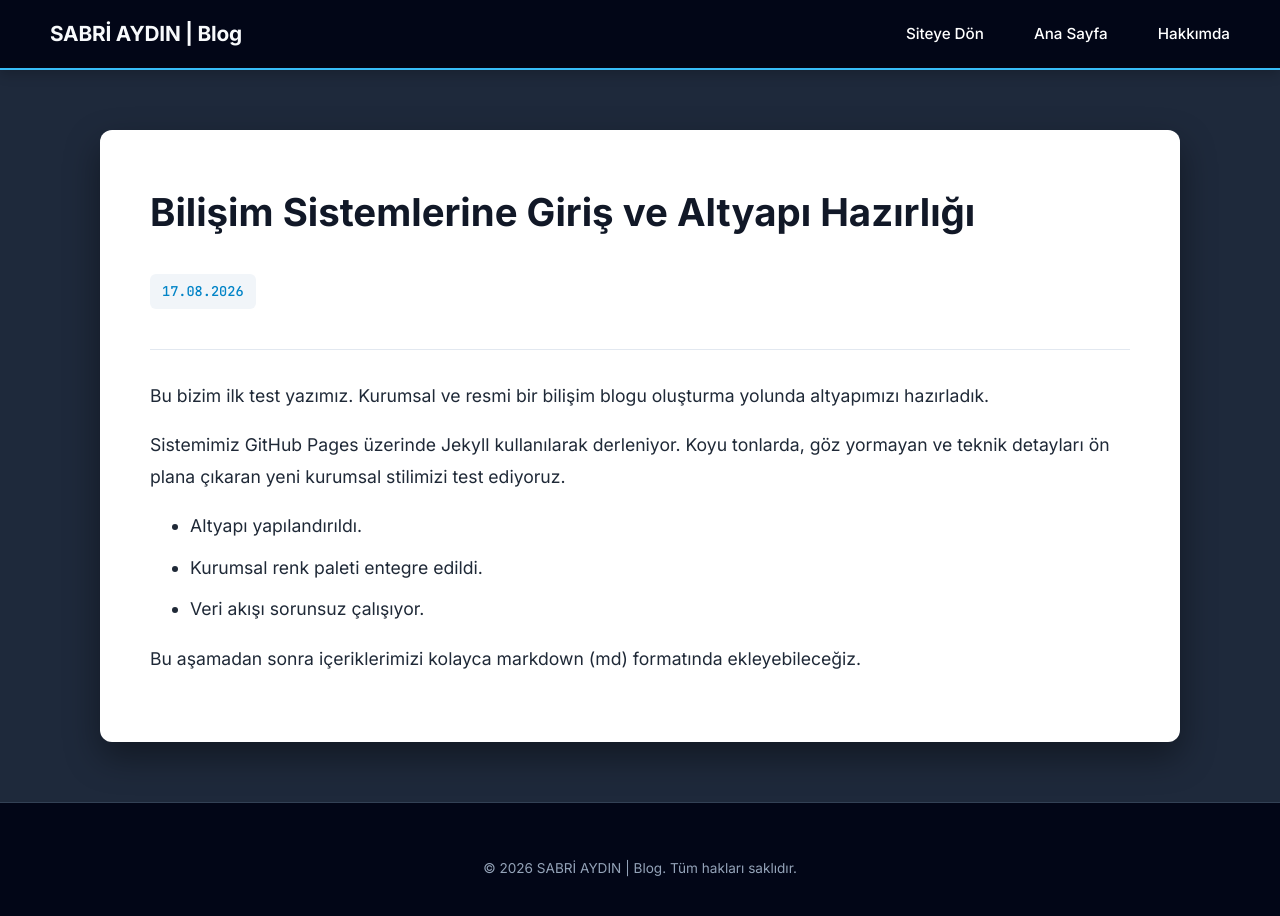
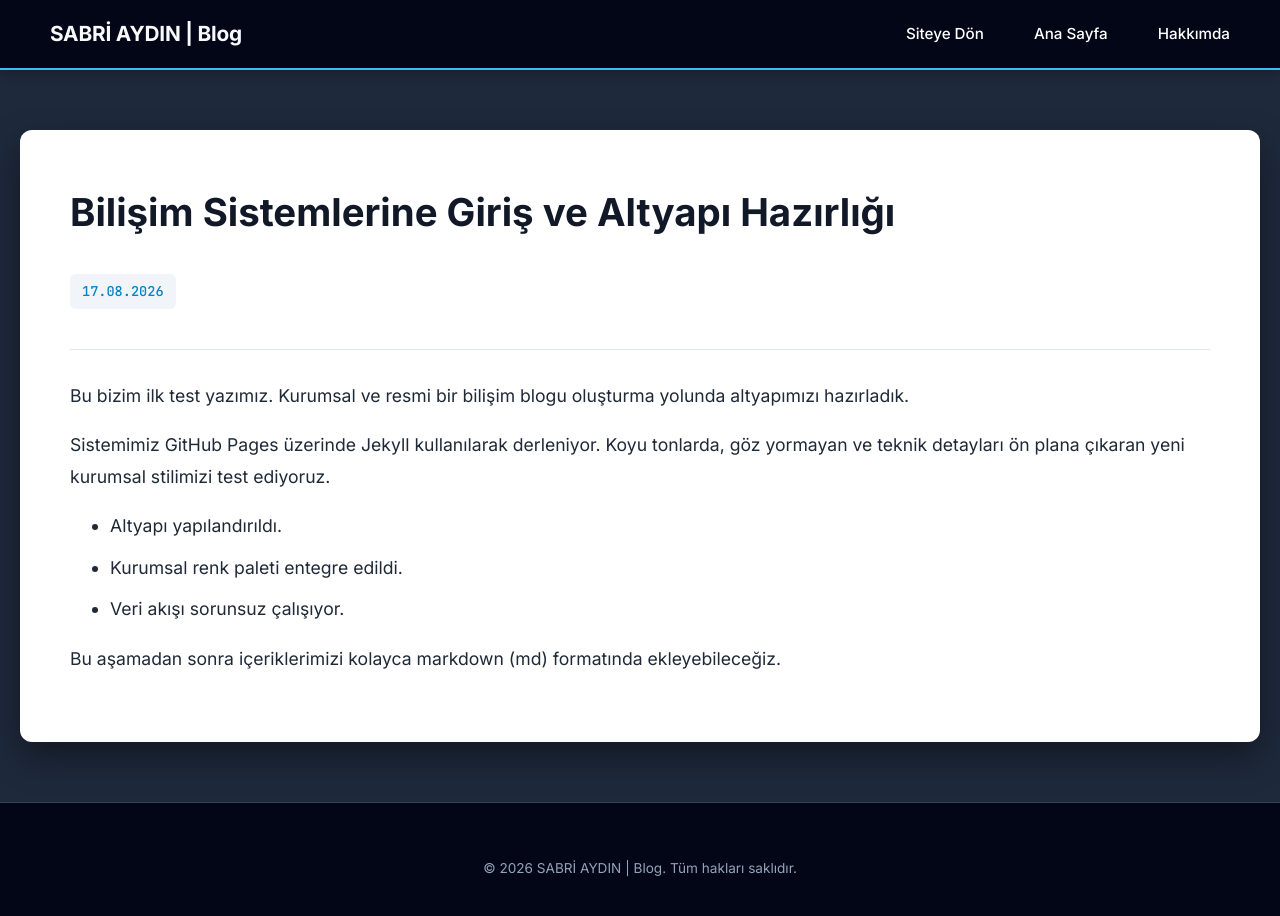
Before and after one commit to sabriaydin/blog, a Jekyll site: the page built from _posts/2026-08-17-test-yayini.md, in a window 1280 px wide and 933 px high. Shown: the top 916 px of the window. Built offline with Jekyll 4.4.1, drawn with Linux system fonts in a browser that asks for light colours.

Commit message:
Update default.html

```diff
--- a/_layouts/default.html
+++ b/_layouts/default.html
@@ -46,7 +46,7 @@
 
     /* Genel Container */
     .container {
-      max-width: 1080px;
+      max-width: 1368px;
       margin: 0 auto;
       padding: 0 20px;
     }
```
